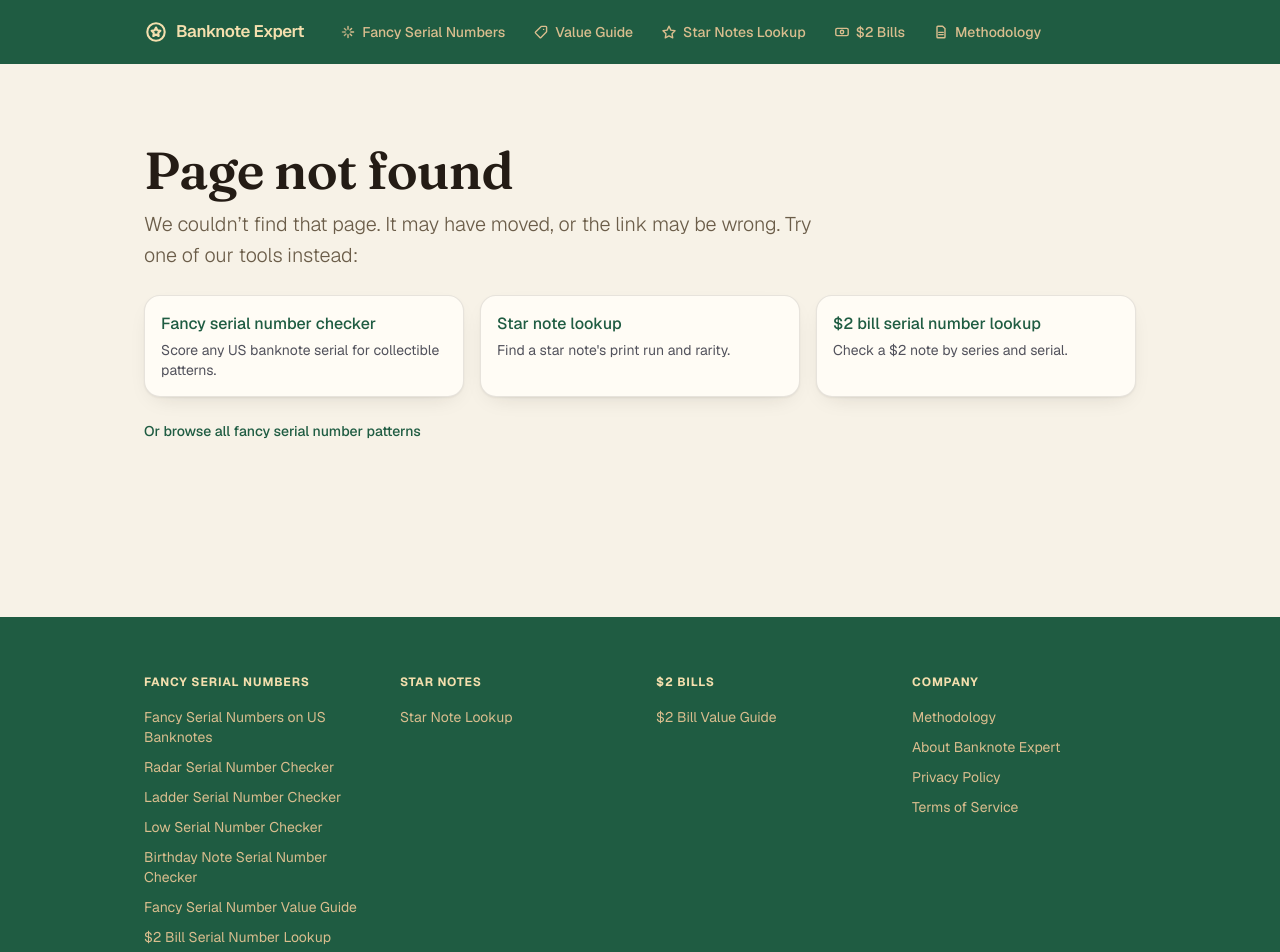
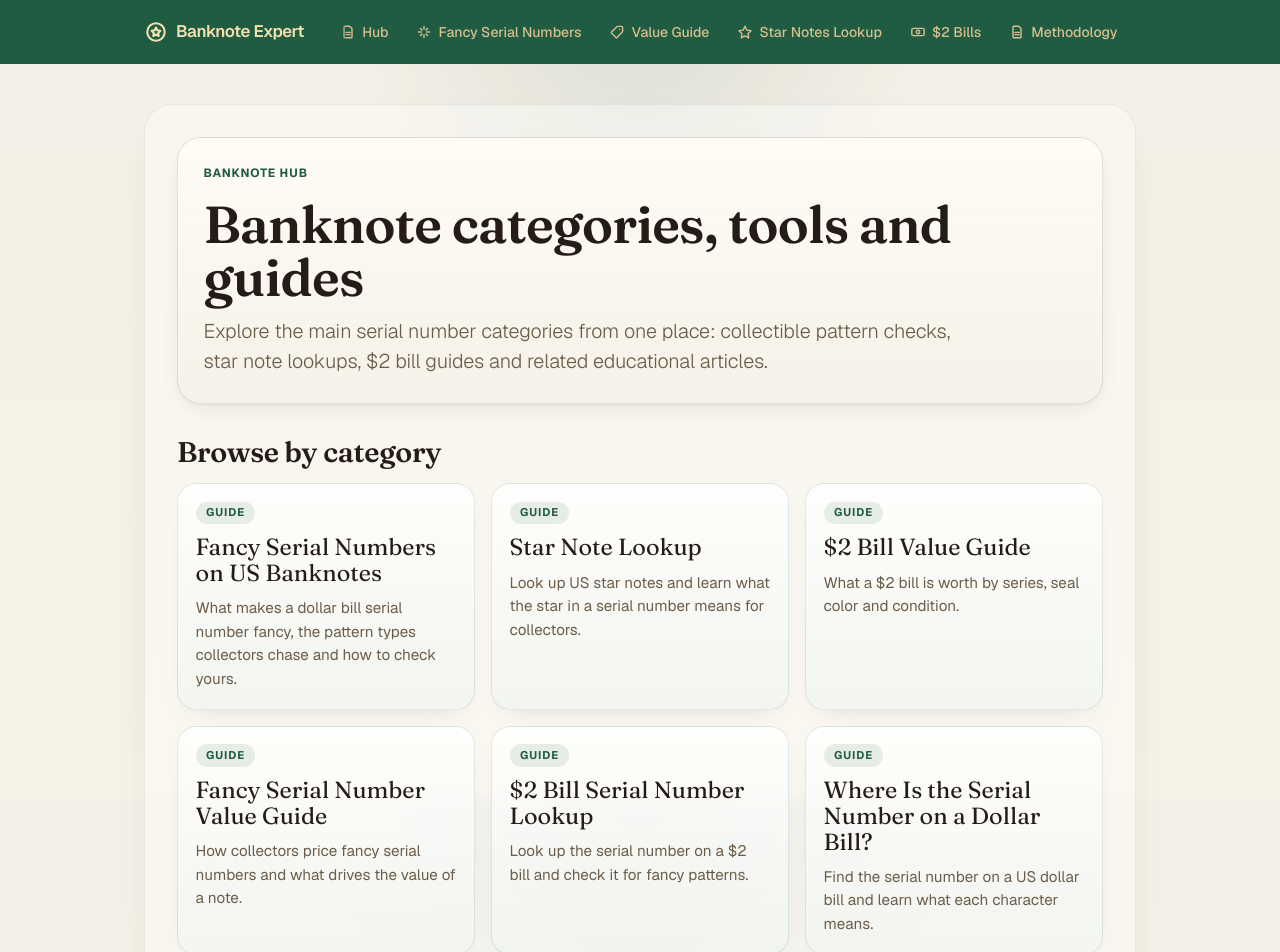
Before and after one commit to mkhalidh/banknoteexpert, a Next.js app: page /hub in a window 1280 px wide. Before the commit this address had no page. Shown: the top 952 px of the page. Built offline with nearby package versions, Linux system fonts and the light colour scheme.

Commit message:
Redesign homepage and hub navigation

```diff
--- a/src/app/globals.css
+++ b/src/app/globals.css
@@ -69,11 +69,91 @@ html {
 }
 
 body {
-  background: var(--background);
+  background:
+    radial-gradient(circle at top, rgba(38, 94, 70, 0.12), transparent 28%),
+    linear-gradient(180deg, #f5f0e7 0%, #f7f2e7 100%);
   color: var(--foreground);
   transition:
     background-color 200ms ease-out,
     color 200ms ease-out;
+}
+
+main {
+  position: relative;
+}
+
+.page-shell {
+  background: rgba(255, 255, 255, 0.38);
+  border: 1px solid rgba(31, 92, 66, 0.08);
+  border-radius: 1.75rem;
+  box-shadow: 0 18px 50px -30px rgba(18, 45, 34, 0.24);
+  backdrop-filter: blur(8px);
+}
+
+.hero-panel {
+  border: 1px solid rgba(31, 92, 66, 0.14);
+  background: linear-gradient(180deg, rgba(255, 252, 245, 0.95), rgba(244, 240, 231, 0.9));
+  border-radius: 1.5rem;
+  padding: clamp(1.25rem, 2vw, 1.75rem);
+  box-shadow: var(--shadow-sm), var(--shadow-md);
+}
+
+.hub-grid {
+  display: grid;
+  gap: 1rem;
+}
+
+.hub-card {
+  position: relative;
+  display: flex;
+  flex-direction: column;
+  gap: 0.65rem;
+  padding: 1.1rem 1.1rem 1.15rem;
+  border-radius: 1.2rem;
+  border: 1px solid rgba(31, 92, 66, 0.12);
+  background: linear-gradient(180deg, rgba(255, 255, 255, 0.8), rgba(241, 244, 240, 0.8));
+  box-shadow: 0 10px 24px -20px rgba(18, 45, 34, 0.35);
+  transition: transform 180ms ease, box-shadow 180ms ease;
+  text-decoration: none;
+}
+
+.hub-card:hover {
+  transform: translateY(-2px);
+  box-shadow: 0 18px 30px -18px rgba(18, 45, 34, 0.22);
+}
+
+.hub-card__kicker {
+  display: inline-flex;
+  align-items: center;
+  width: fit-content;
+  border-radius: 9999px;
+  background: rgba(31, 92, 66, 0.1);
+  color: var(--accent);
+  font-size: 0.7rem;
+  line-height: 1;
+  font-weight: 700;
+  letter-spacing: 0.08em;
+  text-transform: uppercase;
+  padding: 0.35rem 0.65rem;
+}
+
+.hub-card__title {
+  font-family: var(--font-display);
+  color: var(--foreground);
+  font-size: clamp(1.25rem, 1.1rem + 0.45vw, 1.5rem);
+  line-height: 1.1;
+}
+
+.hub-card__copy {
+  color: var(--muted);
+  font-size: 0.95rem;
+  line-height: 1.55;
+}
+
+@media (min-width: 768px) {
+  .hub-grid {
+    grid-template-columns: repeat(3, minmax(0, 1fr));
+  }
 }
 
 /* Every clickable control shows a pointer, so it reads as clickable at a glance. */
--- /dev/null
+++ b/src/app/hub/page.tsx
@@ -0,0 +1,86 @@
+import type { Metadata } from "next";
+import Link from "next/link";
+import { buildMetadata } from "@/lib/seo";
+import { getRoute } from "@/config/routes";
+
+export const metadata: Metadata = buildMetadata({
+  title: "Banknote Hub: Categories, Guides & Value Tools",
+  description:
+    "Browse banknote categories, fancy serial number guides, star note lookup pages and $2 bill value resources in one place.",
+  path: "/hub/",
+});
+
+const categoryLinks = [
+  "/fancy-serial-numbers/",
+  "/star-note-lookup/",
+  "/2-dollar-bill-value/",
+  "/fancy-serial-number-value/",
+  "/2-dollar-bill-serial-number-lookup/",
+  "/where-is-the-serial-number-on-a-dollar-bill/",
+].map((path) => {
+  const route = getRoute(path);
+  return {
+    href: route.path,
+    label: route.title,
+    description: route.description,
+  };
+});
+
+const articleLinks = [
+  "/fancy-serial-numbers/radar/",
+  "/fancy-serial-numbers/ladder/",
+  "/fancy-serial-numbers/low-serial-number/",
+  "/fancy-serial-numbers/birthday-note/",
+  "/methodology/",
+  "/about/",
+].map((path) => {
+  const route = getRoute(path);
+  return {
+    href: route.path,
+    label: route.title,
+  };
+});
+
+export default function Page() {
+  return (
+    <article className="page-shell flex flex-col gap-8 p-4 md:p-6 lg:p-8">
+      <header className="hero-panel">
+        <div className="eyebrow">Banknote hub</div>
+        <h1 className="mt-4 text-display">Banknote categories, tools and guides</h1>
+        <p className="mt-3 max-w-3xl text-lead">
+          Explore the main serial number categories from one place: collectible
+          pattern checks, star note lookups, $2 bill guides and related
+          educational articles.
+        </p>
+      </header>
+
+      <section aria-labelledby="categories" className="space-y-4">
+        <h2 id="categories" className="text-h2">Browse by category</h2>
+        <div className="hub-grid">
+          {categoryLinks.map((item) => (
+            <Link key={item.href} href={item.href} className="hub-card">
+              <span className="hub-card__kicker">Guide</span>
+              <span className="hub-card__title">{item.label}</span>
+              <span className="hub-card__copy">{item.description}</span>
+            </Link>
+          ))}
+        </div>
+      </section>
+
+      <section aria-labelledby="articles" className="space-y-4">
+        <h2 id="articles" className="text-h2">Popular article pages</h2>
+        <div className="grid gap-3 md:grid-cols-2">
+          {articleLinks.map((item) => (
+            <Link
+              key={item.href}
+              href={item.href}
+              className="rounded-2xl border border-[var(--border-soft)] bg-[var(--surface)] px-4 py-3 text-left transition-colors hover:border-[var(--accent)] hover:bg-[rgba(31,92,66,0.02)]"
+            >
+              <span className="block font-medium text-[var(--foreground)]">{item.label}</span>
+            </Link>
+          ))}
+        </div>
+      </section>
+    </article>
+  );
+}
--- a/src/app/page.tsx
+++ b/src/app/page.tsx
@@ -61,10 +61,11 @@ const whereIsSerial = getRoute("/where-is-the-serial-number-on-a-dollar-bill/");
 
 export default function Page() {
   return (
-    <article className="flex flex-col gap-14">
+    <article className="page-shell flex flex-col gap-14 p-4 md:p-6 lg:p-8">
       {/* Section 1 — H1, subhead, input form (nothing above this) */}
-      <header>
-        <h1 className="text-display">Fancy Serial Number Checker</h1>
+      <header className="hero-panel">
+        <div className="eyebrow">Banknote intelligence</div>
+        <h1 className="mt-4 text-display">Fancy Serial Number Checker</h1>
         <p className="mt-3 max-w-2xl text-lead">
           Paste your bill&rsquo;s 8-digit serial number and see instantly whether
           it matches a collectible pattern, how rare it is, and roughly what it
@@ -75,6 +76,20 @@ export default function Page() {
           <FancySerialChecker />
         </div>
       </header>
+
+      <section aria-labelledby="hub-categories" className="space-y-4">
+        <div className="eyebrow">Category hub</div>
+        <h2 id="hub-categories" className="text-h2">Browse the banknote categories</h2>
+        <div className="hub-grid mt-4">
+          {[{ href: "/fancy-serial-numbers/", title: "Fancy Serial Numbers", copy: "Pattern library · article guides · rarity analysis" }, { href: "/star-note-lookup/", title: "Star Notes", copy: "Replacement notes · star value checks · lookup tool" }, { href: "/2-dollar-bill-value/", title: "$2 Bill Guide", copy: "Series history · value guide · serial lookup" }].map((item) => (
+            <Link key={item.href} href={item.href} className="hub-card">
+              <span className="hub-card__kicker">Tool</span>
+              <span className="hub-card__title">{item.title}</span>
+              <span className="hub-card__copy">{item.copy}</span>
+            </Link>
+          ))}
+        </div>
+      </section>
 
       {/* Section 3 — where to find the serial number */}
       <section aria-labelledby="find-serial">
--- a/src/components/layout/Header.tsx
+++ b/src/components/layout/Header.tsx
@@ -12,6 +12,7 @@ import type { ComponentType, SVGProps } from "react";
  * interactivity.
  */
 const NAV_ITEMS: { path: string; label: string; icon: ComponentType<SVGProps<SVGSVGElement>> }[] = [
+  { path: "/hub/", label: "Hub", icon: DocumentIcon },
   { path: "/fancy-serial-numbers/", label: "Fancy Serial Numbers", icon: SparkleIcon },
   { path: "/fancy-serial-number-value/", label: "Value Guide", icon: TagIcon },
   { path: "/star-note-lookup/", label: "Star Notes Lookup", icon: StarIcon },
--- a/src/components/tools/FancySerialChecker.tsx
+++ b/src/components/tools/FancySerialChecker.tsx
@@ -59,9 +59,9 @@ export function FancySerialChecker() {
   }
 
   return (
-    <div>
+    <div className="rounded-[1.5rem] border border-[rgba(31,92,66,0.12)] bg-[rgba(255,255,255,0.68)] p-4 shadow-[0_14px_32px_-22px_rgba(18,45,34,0.3)] md:p-6">
       <form
-        className="flex flex-col gap-3 sm:flex-row"
+        className="flex flex-col gap-3 rounded-[1.25rem] border border-[rgba(31,92,66,0.12)] bg-[rgba(255,255,255,0.7)] p-3 md:flex-row md:items-end md:p-4"
         onSubmit={(event) => {
           event.preventDefault();
           setSubmitted(raw);
@@ -69,10 +69,10 @@ export function FancySerialChecker() {
         noValidate
       >
         <div className="flex-1">
-          <label htmlFor={inputId} className="block text-sm font-medium">
+          <label htmlFor={inputId} className="block text-[0.72rem] font-semibold uppercase tracking-[0.14em] text-[var(--accent)]">
             Enter your bill&rsquo;s serial number
           </label>
-          <div className="relative mt-1">
+          <div className="relative mt-1.5">
             <input
               id={inputId}
               name="serial"
@@ -85,7 +85,7 @@ export function FancySerialChecker() {
               onChange={(event) => setRaw(event.target.value)}
               aria-describedby={errorMessage ? errorId : undefined}
               aria-invalid={errorMessage ? true : undefined}
-              className="w-full rounded-xl border border-zinc-200 bg-[var(--surface)] px-4 py-3.5 font-mono text-lg tracking-wider text-[var(--foreground)] shadow-sm transition-shadow focus-visible:outline focus-visible:outline-2 focus-visible:outline-offset-2 focus-visible:outline-[var(--accent)] dark:border-zinc-800"
+              className="w-full rounded-2xl border border-[rgba(31,92,66,0.15)] bg-[rgba(247,243,236,0.9)] px-4 py-3.5 font-mono text-lg tracking-[0.22em] text-[var(--foreground)] shadow-inner transition-shadow focus-visible:outline focus-visible:outline-2 focus-visible:outline-offset-2 focus-visible:outline-[var(--accent)] dark:border-zinc-800"
             />
             {raw ? (
               <button
@@ -101,14 +101,14 @@ export function FancySerialChecker() {
         </div>
         <button
           type="submit"
-          className="btn-primary mt-1 h-[52px] shrink-0 self-end focus-visible:outline focus-visible:outline-2 focus-visible:outline-offset-2 focus-visible:outline-[var(--accent)] sm:mt-7"
+          className="btn-primary mt-1 h-[52px] shrink-0 self-end focus-visible:outline focus-visible:outline-2 focus-visible:outline-offset-2 focus-visible:outline-[var(--accent)] md:mt-0"
         >
           Check
         </button>
       </form>
 
       {/* Result region: height reserved up front so there is zero layout shift. */}
-      <div aria-live="polite" className="card mt-6 min-h-[22rem] p-5">
+      <div aria-live="polite" className="card mt-6 min-h-[22rem] overflow-hidden rounded-[1.5rem] p-5">
         {errorMessage ? (
           <p
             id={errorId}
--- a/src/config/routes.ts
+++ b/src/config/routes.ts
@@ -52,6 +52,17 @@ export const routes: RouteEntry[] = [
     silo: "home",
     pageType: "home",
     priority: 1.0,
+    changeFrequency: "weekly",
+    indexable: true,
+  },
+  {
+    path: "/hub/",
+    title: "Banknote Hub: Serial Number Categories & Guide Library",
+    description:
+      "Browse banknote categories, lookup tools and value guides in one place.",
+    silo: "home",
+    pageType: "home",
+    priority: 0.9,
     changeFrequency: "weekly",
     indexable: true,
   },
```
Also changed, not shown: 1 other file (tests, documents, lock files or other folders).
